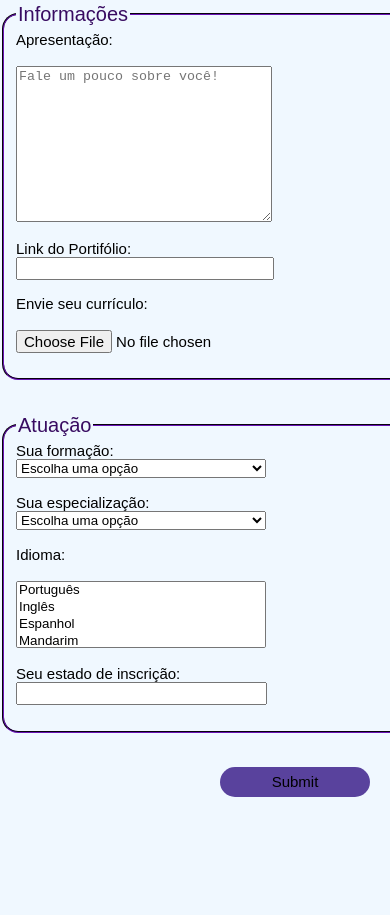
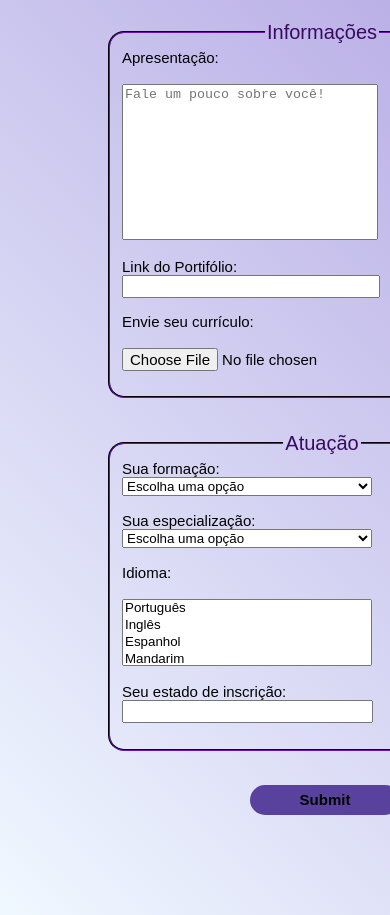
Before and after one commit to otaciliow/formulario, a plain HTML site: page exercicio-01-formulario.html in a window 390 px wide. Shown: the part 646-1561 px from the top of the page. Drawn offline with Linux system fonts and the light colour scheme.

Commit message:
fundo gradiente e efeito responsivo no submit

```diff
--- a/form.css
+++ b/form.css
@@ -1,7 +1,7 @@
 body{
     width:600px;
 	margin: 0 auto;
-    background-color:#F0F8FF;
+    background:linear-gradient(45deg,#F0F8FF, #a18ddb); /*adiciona um efeito de transição gradiente na cor, em 45 graus (pode ser com outros valores mais diretos, como "to left" ou "to right")*/
     font-family:sans-serif;
 }
 h3 {
@@ -12,12 +12,15 @@ h3 {
 legend {
     color:#380B61;
     font-size:20px;
+    text-align:center;
 }
 fieldset{
     position:relative;
     margin-bottom:1em;
     border-color:#380B61;
     border-radius:1em;
+    width:400px;
+    margin-left:18%;
 }
 fieldset.grupo label{
     display:block;
@@ -37,6 +40,7 @@ fieldset.checks label, input{
 }
 textarea, input[type="url"], input[type="file"]{
     margin-bottom:1em;
+    resize:none; /*não permite que os elementos sejam redimensionados na página*/
 }
 #format, #speciali, #idioma, #ur{
     margin-bottom:1em;
@@ -62,9 +66,13 @@ textarea, input[type="url"], input[type="file"]{
     margin-bottom:100px;
     height:30px;
     border-radius:1em;
-    margin-left:220px;
+    margin-left:250px;
     text-shadow:0.4em;
+    font-weight:bold; /*altera o peso do texto (nesse caso, para negrito)*/
+    cursor:pointer; /*altera o tipo de cursor no momento que o elemento é selecionado*/
+    transition:all 0.5s ease; /*adiciona um efeito de transição, com 0.5s de duração, em ease (do centro para as extremidades)*/
 }
 #send:hover{
     background-color:#726696;
+    letter-spacing:0.1em; /*aplica um efeito de aumento do espaçamento das letras do elemento, no momento que o mouse estiver sobre ele*/
 }
```
